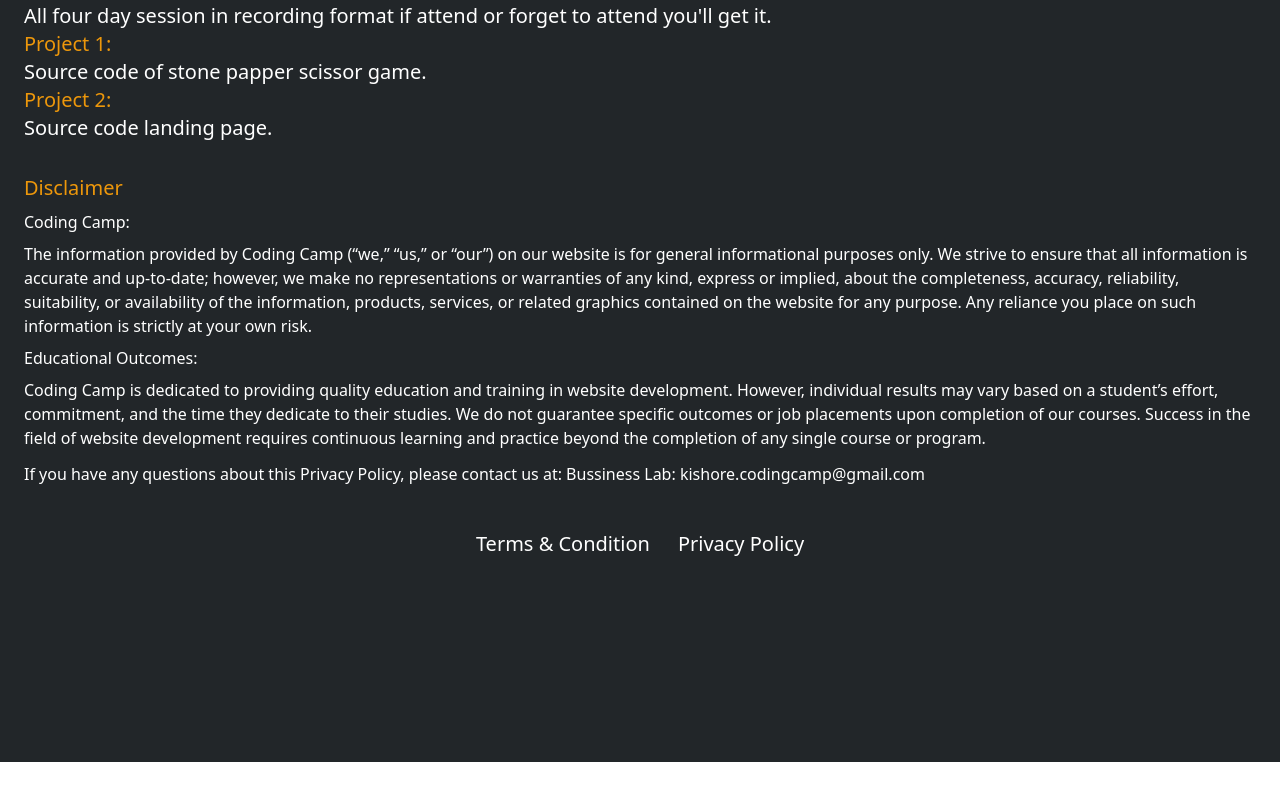
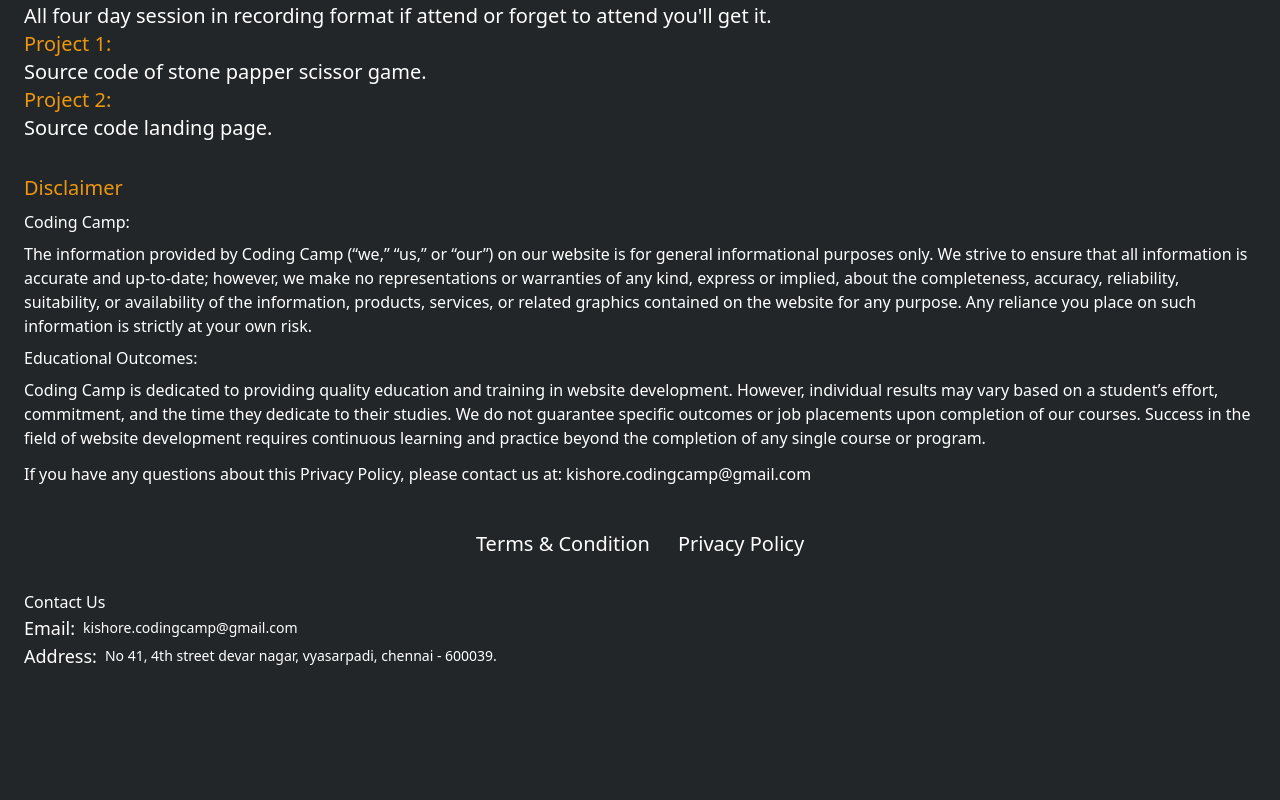
Before and after one commit to 3kishore/coding-camp-frontend, a React (Create React App) app: page /home in a window 1280 px wide. Shown: the part 1462-2262 px from the top of the page. Before the commit the page ends 2224 px from the top, so only its background shows below. Built offline with nearby package versions, Linux system fonts and the light colour scheme.

Commit message:
Fix: Added contact us and made it as mobile responsive

```diff
--- a/src/component/page-components/course-timing/course-timing.js
+++ b/src/component/page-components/course-timing/course-timing.js
@@ -8,7 +8,7 @@ function CourseTimingComponent() {
       </div>
 
       <div className="text-2xl font-medium text-[#ed970b] pt-[8px] pb-[12px] flex justify-center">Session details:</div>
-      <div className="flex justify-center">
+      <div className="flex flex-wrap justify-center">
         <div className="elementor-widget-wrap">
           <span className="material-symbols-outlined text-orange">calendar_month</span> Dates: 7-Sept, 8-Sept, 14-Spet and 15-Sept
         </div>
--- a/src/component/page-components/disclaimer-and-polices/disclaimer-and-polices.js
+++ b/src/component/page-components/disclaimer-and-polices/disclaimer-and-polices.js
@@ -35,13 +35,24 @@ function DisclaimerAndPolicies() {
           </div>
         </div>
         <div className="py-3">
-          If you have any questions about this Privacy Policy, please contact us at: Bussiness Lab: kishore.codingcamp@gmail.com
+          If you have any questions about this Privacy Policy, please contact us at: kishore.codingcamp@gmail.com
         </div>
       </div>
       <div className="w-full text-xl pt-8 flex flex-wrap justify-center gap-7">
         <div className="cursor-pointer" onClick={redirectToTandC}>Terms & Condition</div>
         <div className="cursor-pointer" onClick={redirectToPrivacyPolicy}>Privacy Policy</div>
       </div>
+      <div className="w-fit pt-8">
+        <div>Contact Us</div>
+        <div className="w-full text-xl flex flex-wrap items-center gap-2">
+          <div className="text-lg font-medium text-[#fff]">Email: </div>
+          <div className="text-sm text-[#fff]">kishore.codingcamp@gmail.com</div>
+        </div>
+        <div className="w-full text-xl flex flex-wrap items-center gap-2">
+          <div className="text-lg font-medium text-[#fff]">Address: </div>
+          <div className="text-sm text-[#fff]">No 41, 4th street devar nagar, vyasarpadi, chennai - 600039.</div>
+        </div>
+      </div>
     </div>
   )
 }
--- a/src/component/page-components/footer-section/footer-section.js
+++ b/src/component/page-components/footer-section/footer-section.js
@@ -4,7 +4,7 @@ import { useNavigate } from "react-router-dom";
 function FooterSectionComponent() {
   var [minute, setMinute] = useState(45);
   var [second, setSecond] = useState(60);
-  var [offerEnded, changeOfferStatus] = useState(false);
+  // var [offerEnded, changeOfferStatus] = useState(false);
 
   const navigate = useNavigate();
 
@@ -23,7 +23,7 @@ function FooterSectionComponent() {
         setLocalStorage();
       }
     } else {
-      changeOfferStatus(true);
+      // changeOfferStatus(true);
     }
   }
 
@@ -57,7 +57,7 @@ function FooterSectionComponent() {
   },[minute, second])
   return (
     <div className="flex text-[#fff] justify-center items-center gap-[12px] tutor-bottom-section">
-      <div className="flex gap-1 justify-center items-center">
+      {/* <div className="flex gap-1 justify-center items-center">
         <div>offer Ends in:</div>
         <div className="flex gap-1">
           <div className="hurrytimer-timer-block">
@@ -70,8 +70,9 @@ function FooterSectionComponent() {
             <div className="hurrytimer-timer-label">mins</div>
           </div>
         </div>
-      </div>
-      <div>Register For The Workshop For &nbsp;<span className={!offerEnded ? "line-through text-[#ed970b]" : null}>₹499</span>&nbsp;<span>{!offerEnded && '₹199'}</span></div>
+      </div> */}
+      {/* <div>Register For The Workshop For &nbsp;<span className={!offerEnded ? "line-through text-[#ed970b]" : null}>₹499</span>&nbsp;<span>{!offerEnded && '₹199'}</span></div> */}
+      <div>Register For The Workshop For &nbsp;<span className="line-through text-[#ed970b]">₹499</span>&nbsp;<span>₹199</span></div>
       <button className="tutor-btn" onClick={registerForSession}>Register</button>
     </div>
   )
--- a/src/component/page-components/sub-header-section/sub-header-section.js
+++ b/src/component/page-components/sub-header-section/sub-header-section.js
@@ -14,7 +14,7 @@ function SubHeaderSection() {
         No prior coding knowledge is required. Join us and master it. We will teach you from scratch.
         <div className="text-[#ed970b]">End of the session you'll gain confidence.</div>
       </div>
-      <div className="p-8 flex gap-3 justify-center items-center">
+      <div className="p-8 flex flex-wrap gap-3 justify-center items-center">
         <div>Register and get your syllabus for the class.</div>
         <div>
           <button className="tutor-btn" onClick={registerForSession}>Register</button>
```
Also changed, not shown: 1 other file (tests, documents, lock files or other folders).
